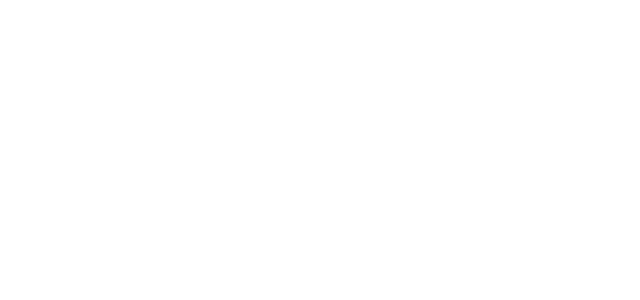
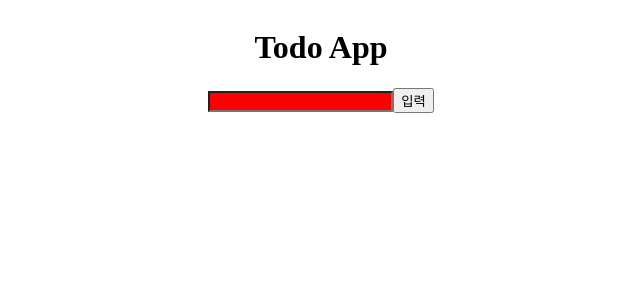
Before and after one commit to LimSeHyeon/FrontEnd, a React (Create React App) app in the folder react-base/: page / in a window 1280 px wide. Shown: the top 300 px of the page, without its empty margins (319-959 px from the left). Built offline with nearby package versions, Linux system fonts and the light colour scheme.

Commit message:
feat: 입력 버튼 생성-배경색 prop으로 전달

```diff
--- a/react-base/src/App.js
+++ b/react-base/src/App.js
@@ -1,13 +1,14 @@
 import logo from './logo.svg';
 import './App.css';
 import {useState} from 'react';
-
+import TodoInput from './components/TodoInputComponent';
 
 function App() {
+  const [inputColor, setInputColor] = useState('red');
 
   return (
-    <div className="App">
-
+    <div className="App" style={{display:'flex', flexDirection:'column', alignItems:'center'}}>
+      <TodoInput inputColor={inputColor}/>
 
   </div>
   );
--- a/react-base/src/components/TodoInputComponent.js
+++ b/react-base/src/components/TodoInputComponent.js
@@ -0,0 +1,16 @@
+import React from 'react';
+
+export default function TodoInput({inputColor}) {
+
+
+
+    return (
+        <div>
+            <h1>Todo App</h1>
+            <div>
+                <input style={{backgroundColor:inputColor}} type="text"/>
+                <button>입력</button>
+            </div>
+        </div>
+    )
+}
```
